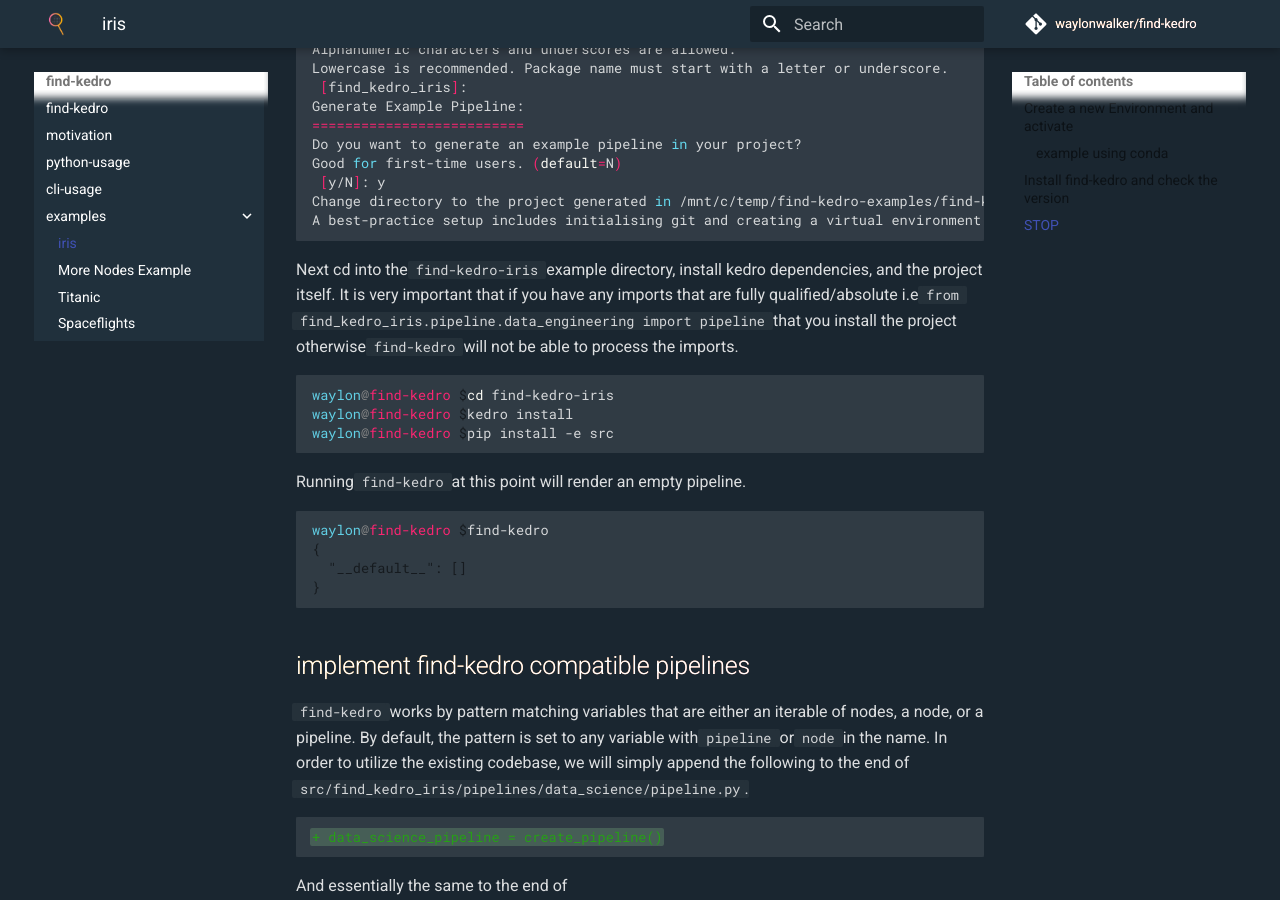
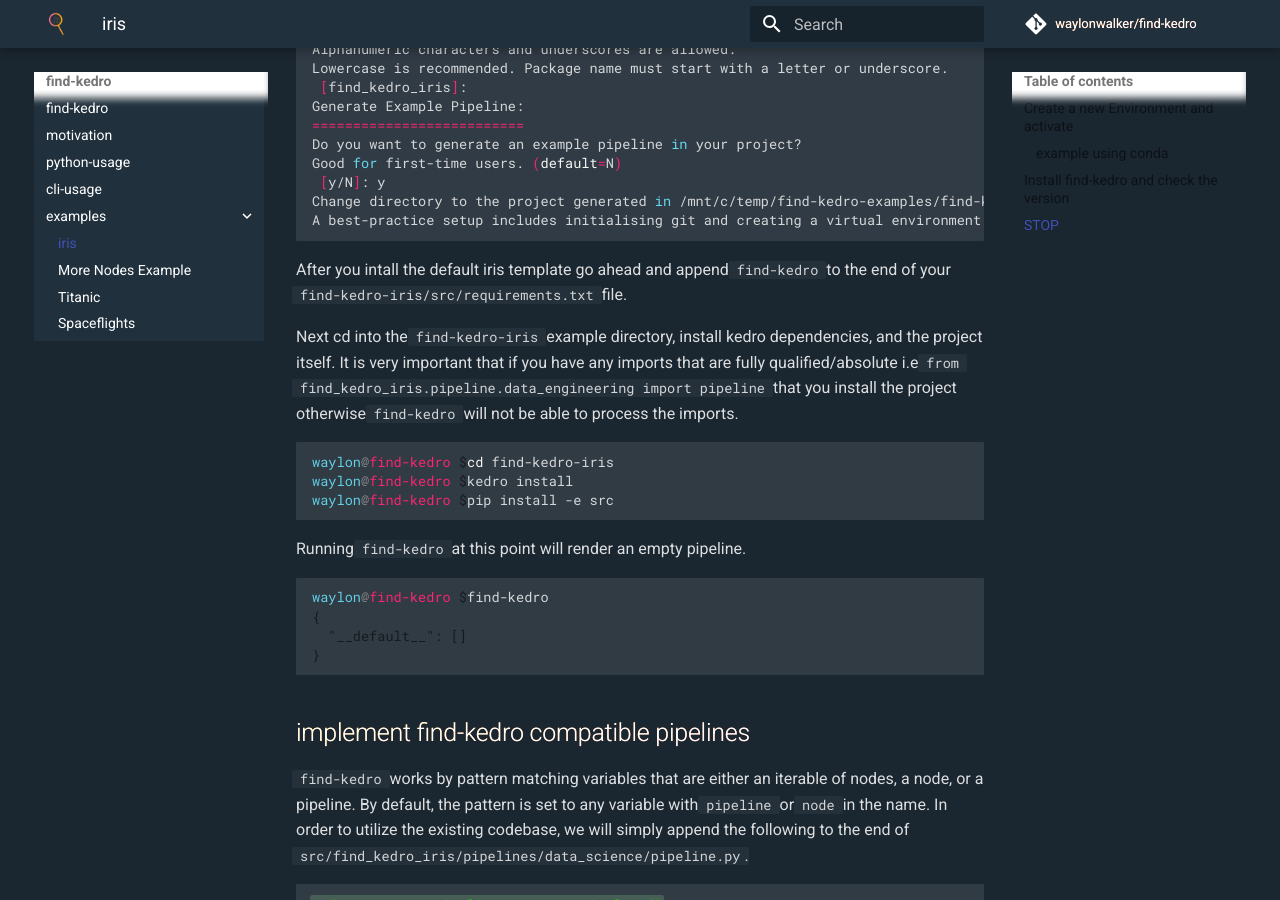
Before and after one commit to WaylonWalker/find-kedro, an MkDocs documentation site: the page built from docs/examples/iris.md, in a window 1280 px wide and 900 px high, scrolled down 2398 px. Built offline with MkDocs 1.6.1 and Material for MkDocs 9.7.7, drawn with Linux system fonts in a browser that asks for light colours; comment, search, counter and statistics services are not loaded; some of the changed lines change nothing that is shown; some of the changed text lies outside the part shown.

Commit message:
add requirements.txt step

````diff
--- a/docs/examples/iris.md
+++ b/docs/examples/iris.md
@@ -33,7 +33,7 @@
 > Before continuing on make sure that you are using a separate environment for this example using, conda, pipenv, virtualenv, or your environment manager of choice important.
 
 ``` console
-$ pip install kedro==0.15.9 find-kedro
+$ pip install kedro find-kedro
 ```
 
 let's check out our installation before moving forward and make sure everything
@@ -41,7 +41,7 @@
 
 ``` console
 $ kedro --version
-find-kedro, version 0.15.9
+find-kedro, version 0.16.1
 ```
 
 ``` console
@@ -110,6 +110,8 @@
 Change directory to the project generated in /mnt/c/temp/find-kedro-examples/find-kedro-iris
 A best-practice setup includes initialising git and creating a virtual environment before running `kedro install` to install project-specific dependencies. Refer to the Kedro documentation: https://kedro.readthedocs.io/
 ```
+
+After you intall the default iris template go ahead and append `find-kedro` to the end of your `find-kedro-iris/src/requirements.txt` file.
 
 Next cd into the `find-kedro-iris` example directory, install kedro dependencies, and
 the project itself.  It is very important that if you have any imports that are fully qualified/absolute i.e `from find_kedro_iris.pipeline.data_engineering import pipeline`
````
